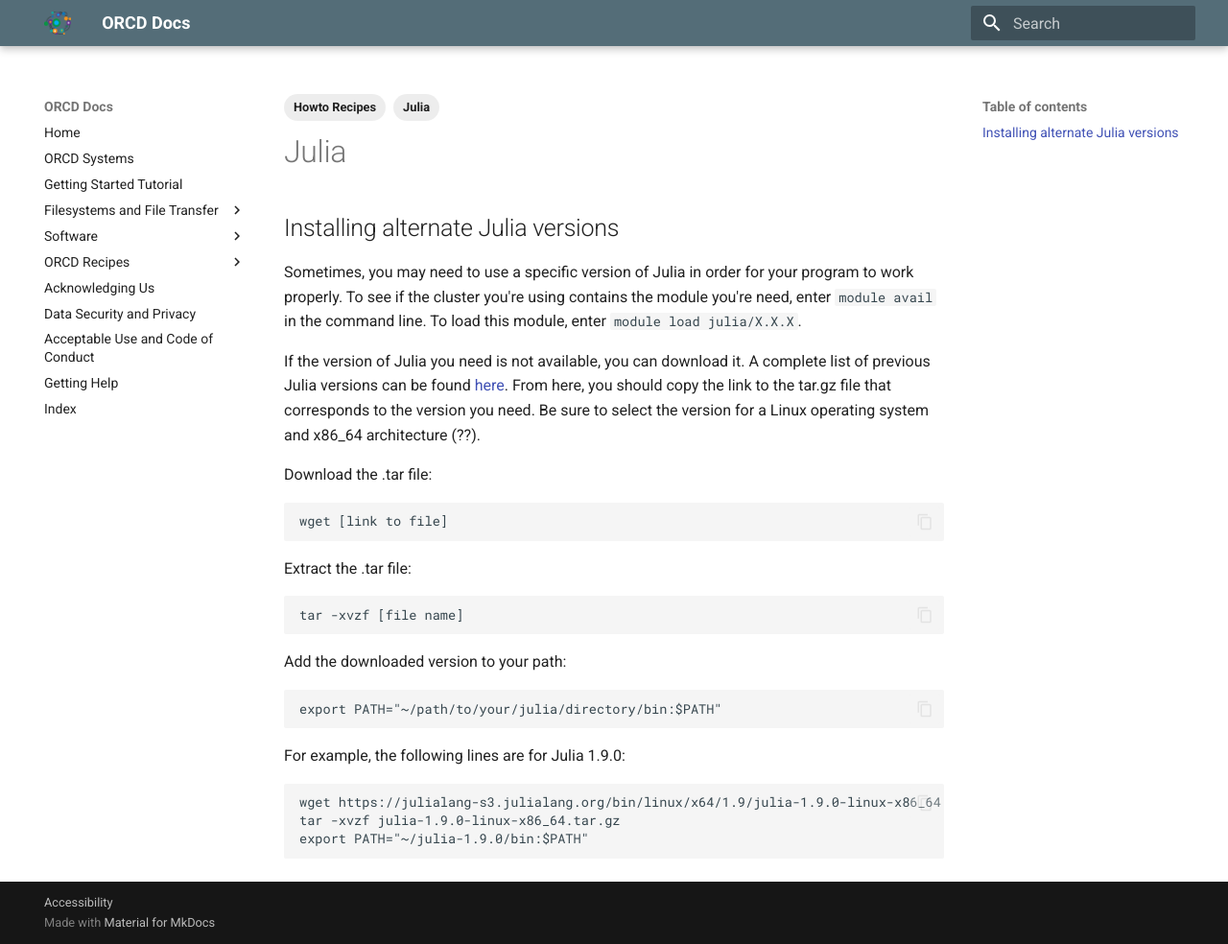
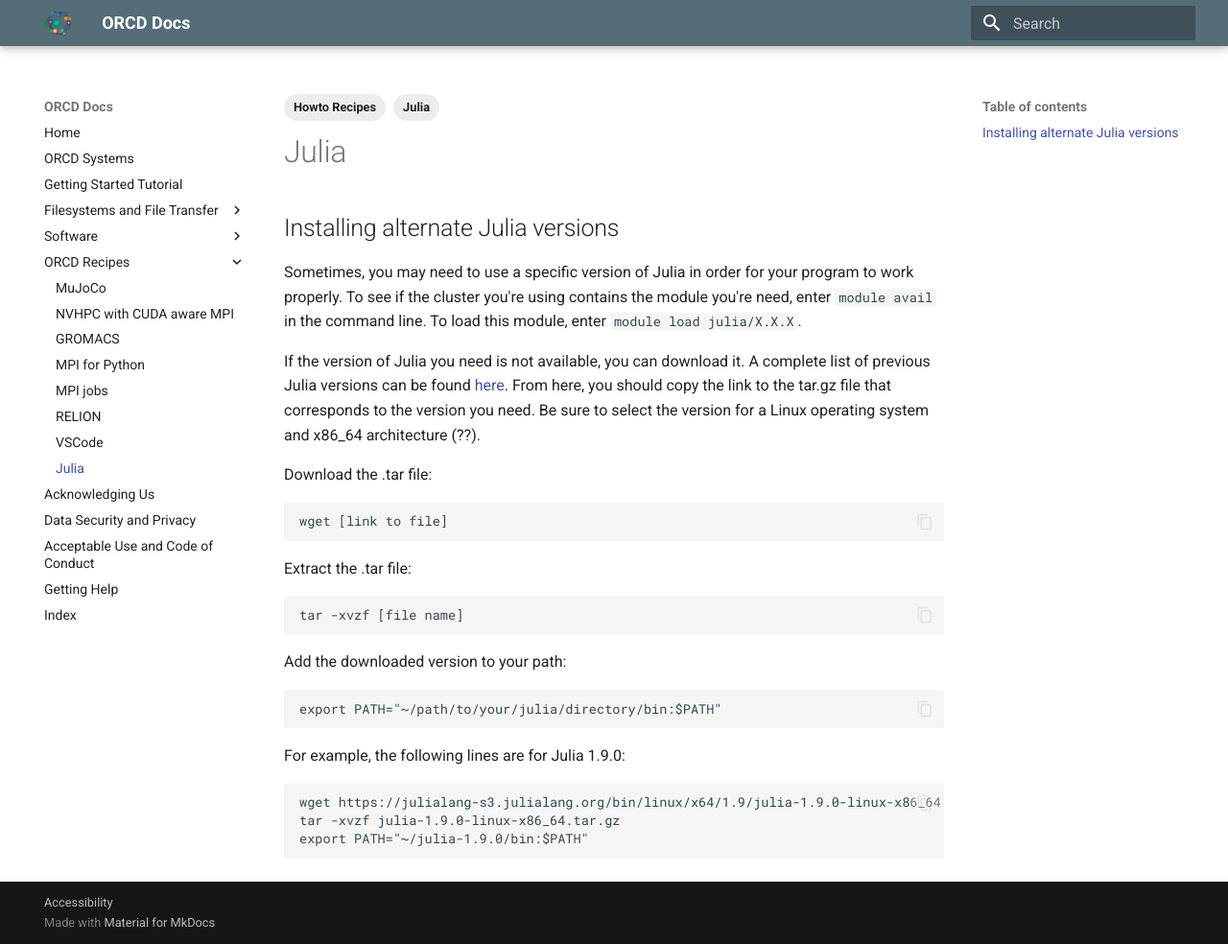
Before and after one commit to mit-orcd/orcd-docs-edit, an MkDocs documentation site: the page built from docs/recipes/julia.md, in a window 1280 px wide and 984 px high. Shown: the whole window at 96% size. Built offline with MkDocs 1.6.1 and Material for MkDocs 9.7.7, drawn with Linux system fonts in a browser that asks for light colours.

Commit message:
adding julia page to mkdocs file

```diff
--- a/mkdocs.yml
+++ b/mkdocs.yml
@@ -27,6 +27,7 @@
     - MPI jobs: recipes/mpi.md
     - RELION: recipes/relion.md
     - VSCode: recipes/vscode.md
+    - Julia: recipes/julia.md
   - Acknowledging Us: acknowledgements.md
   - Data Security and Privacy: data-security.md
   - Acceptable Use and Code of Conduct: code-of-conduct.md
```
